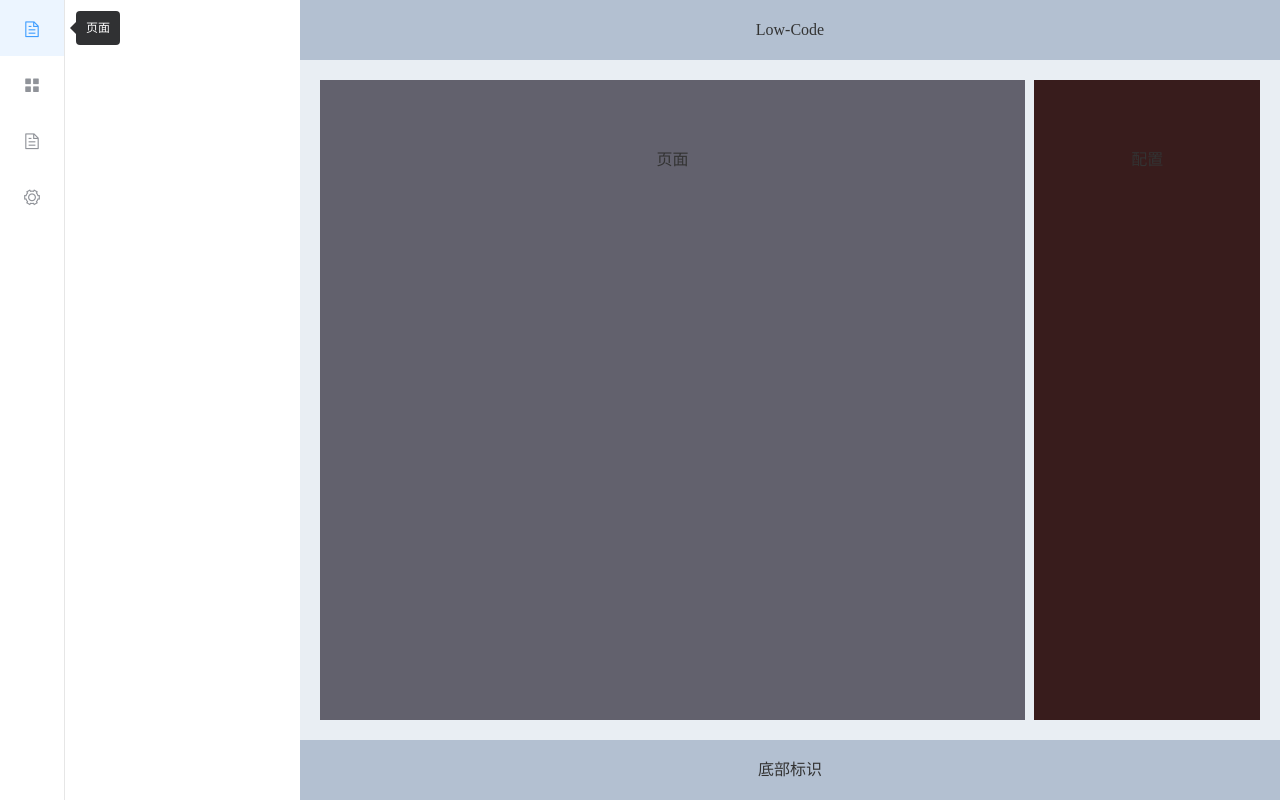
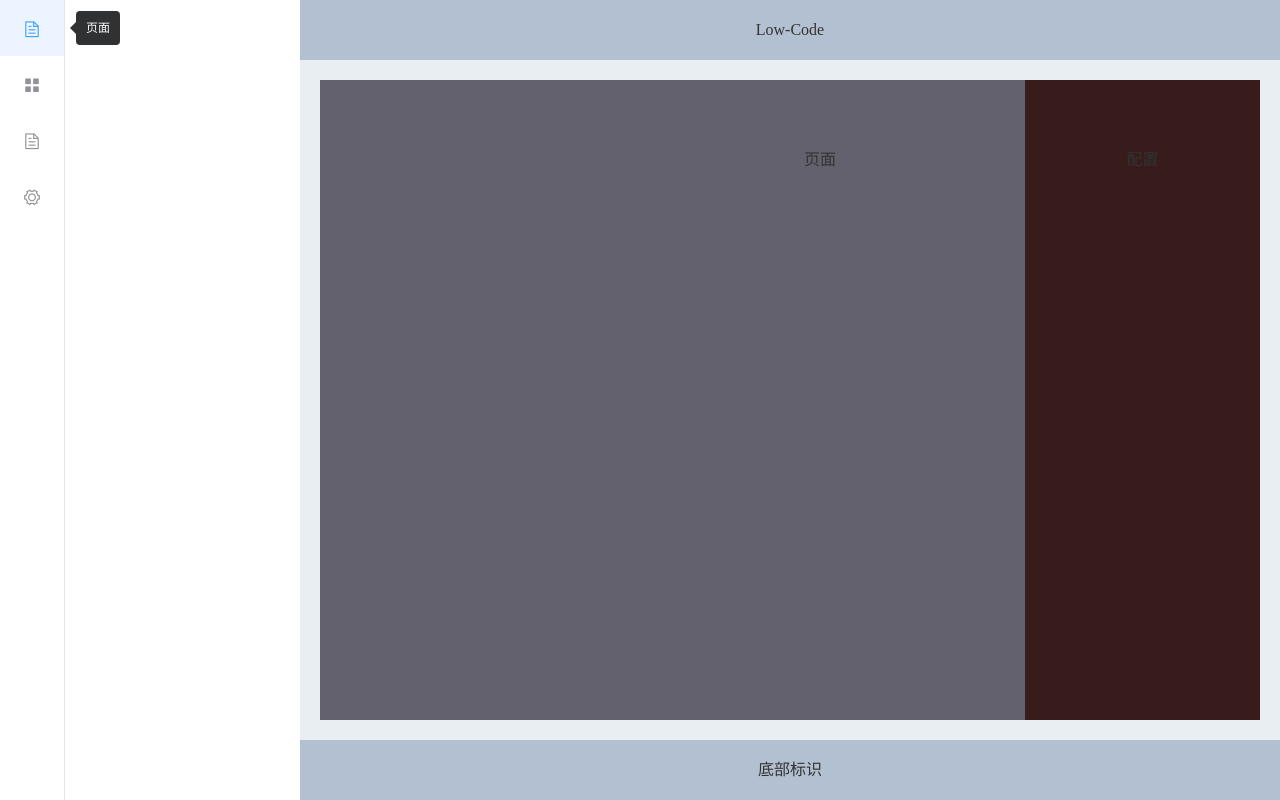
Before and after one commit to Nianchen/re-lowcode, a Vue app: page / in a window 1280 px wide. Built offline with nearby package versions, Linux system fonts and the light colour scheme.

Commit message:
style:微调了一下样式

```diff
--- a/src/components/mid_main/mid_main.vue
+++ b/src/components/mid_main/mid_main.vue
@@ -1,37 +1,44 @@
 <template>
   <div class="content">
-    <div class="midshow">
-        页面
+    <div class="left">
+      <div class="midshow">页面</div>
     </div>
-    <div class="midconfig">
-        配置
+    <div class="right">
+      <div class="midconfig">配置</div>
     </div>
   </div>
 </template>
 
 <script>
-export default {
-
-}
+export default {};
 </script>
 
 <style scoped>
-.content{
+.content {
   height: 100%;
   width: 100%;
-
+  position: relative;
 }
-.midshow{
+.left {
   height: 100%;
   width: 75%;
-    float: left;
+  overflow: scroll;
+  position: absolute;
+}
+.midshow {
+  height: 1000px;
+  width: 1000px;
   background-color: rgb(98, 97, 109);
 }
-.midconfig{
+.right {
   height: 100%;
-    width:24%;
+  width: 25%;
+  position: absolute;
+  right: 0;
+}
+.midconfig {
+  height: 100%;
+  width: 100%;
   background-color: rgb(56, 28, 28);
-    margin-left: 1%;
-    float: left;
 }
 </style>
```
Also changed, not shown: src/components/left_aside/left_aside.vue (+5 -6 lines). Lines whose indentation alone changed are shown as unchanged.
